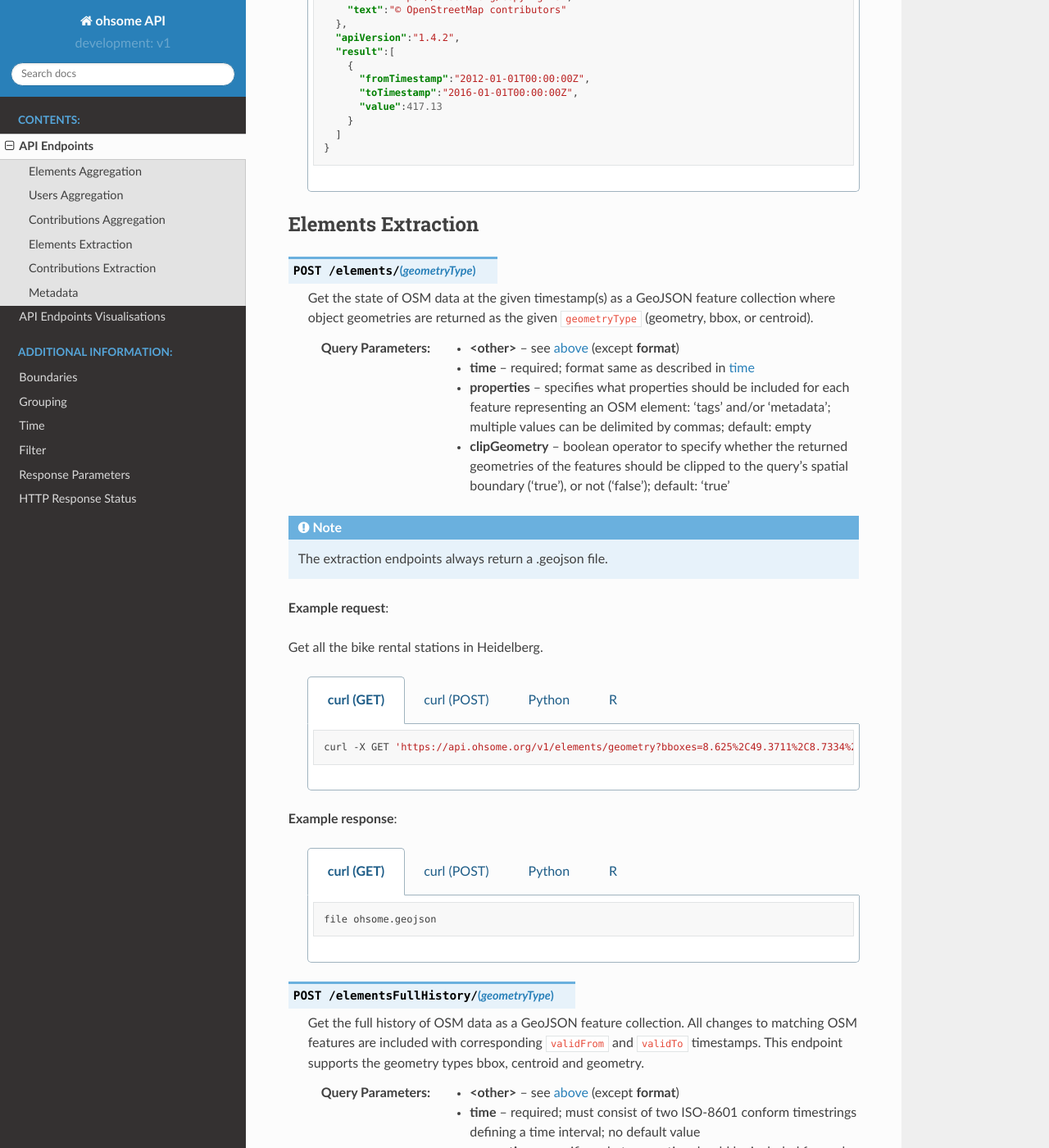
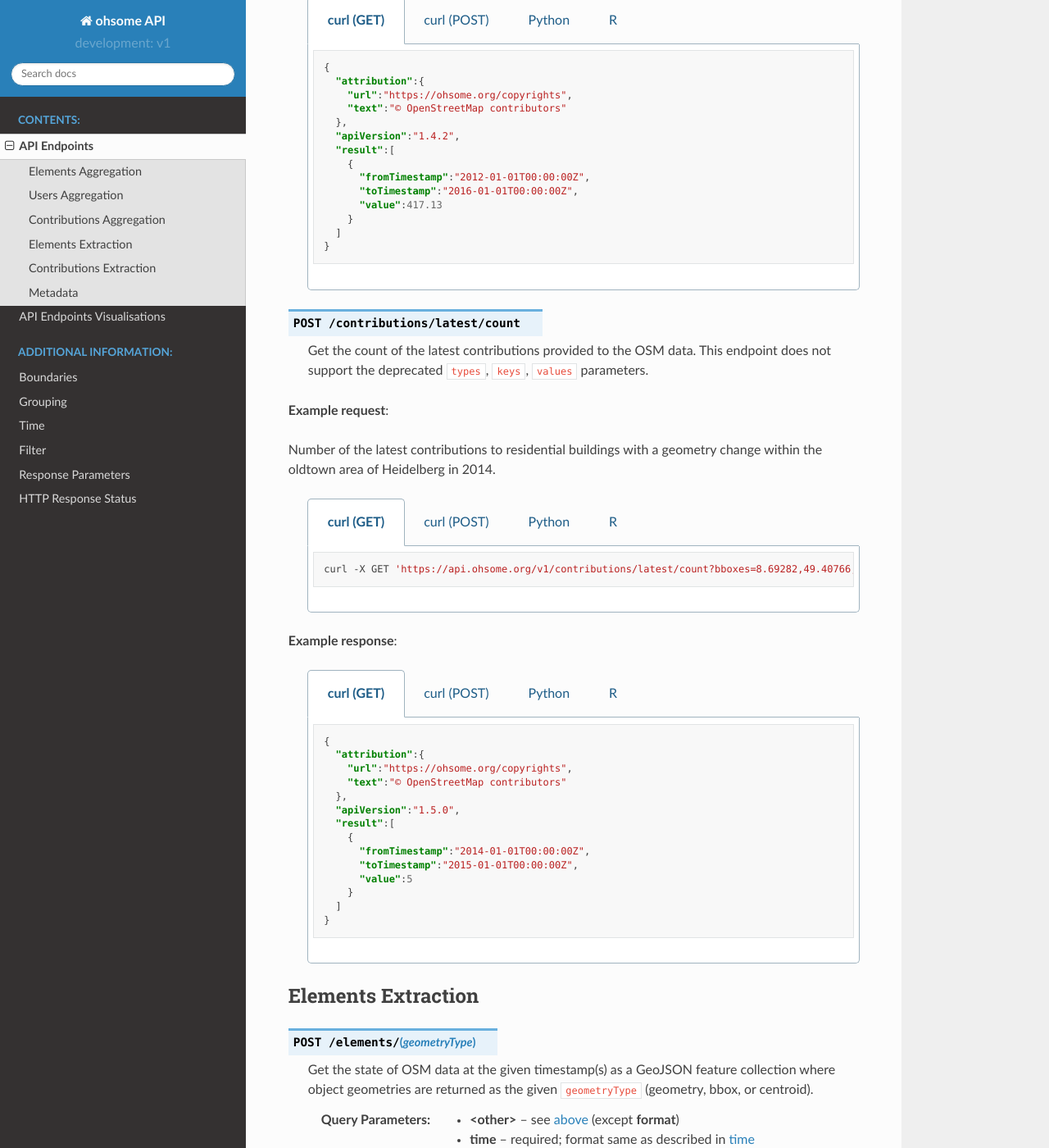
Before and after one commit to GIScience/ohsome-api, a Sphinx documentation site: the page built from docs/endpoints.rst, in a window 1280 px wide and 1400 px high, scrolled down 10335 px. Shown: the whole window at 82% size. Built offline with Sphinx 7.4.7 and the Read the Docs theme 2.0.0, drawn with Linux system fonts in a browser that asks for light colours; some of the changed text lies outside the part shown.

Commit message:
docs: add /contribution/latest/count

```diff
--- a/docs/endpoints.rst
+++ b/docs/endpoints.rst
@@ -1011,8 +1011,10 @@
 
     * /count
     * /count/density
+    * /latest/count
 
    :query <other>: see above_
+   :query contributionType: filters contributions by contribution type: 'creation', 'deletion', 'tagChange', 'geometryChange' or 'otherChanges'; 'otherChanges' filters contributions by changes that don't involve the geometry or tags; default: empty;
 
 .. note:: The /contributions/count endpoint is a new feature that is in the experimental status, meaning it is still under internal evaluation and might be subject to changes in the upcoming minor or patch releases.
 
@@ -1148,7 +1150,6 @@
         r <- POST("https://api.ohsome.org/v1/contributions/count/density", encode = "form", body = list(bboxes = "8.69282,49.40766,8.71673,49.4133", time = "2012-01-01,2016-01-01", filter = "shop=* and type:node"))
         r
 
-
 **Example response**:
 
   .. tabs::
@@ -1218,6 +1219,111 @@
 	      "fromTimestamp":"2012-01-01T00:00:00Z",
 	      "toTimestamp":"2016-01-01T00:00:00Z",
 	      "value":417.13
+	    }
+	  ]
+	}
+
+.. http:post :: /contributions/latest/count
+
+   Get the count of the latest contributions provided to the OSM data. This endpoint does not support the deprecated ``types``, ``keys``, ``values`` parameters.
+
+**Example request**:
+
+Number of the latest contributions to residential buildings with a geometry change within the oldtown area of Heidelberg in 2014.
+
+  .. tabs::
+
+    .. code-tab:: bash curl (GET)
+
+       curl -X GET 'https://api.ohsome.org/v1/contributions/latest/count?bboxes=8.69282,49.40766,8.71673,49.4133&contributionType=geometryChange&filter=building=residential&time=2014-01-01/2015-01-01'
+
+    .. code-tab:: bash curl (POST)
+
+       curl -X POST 'https://api.ohsome.org/v1/contributions/latest/count' --data-urlencode 'bboxes=8.69282,49.40766,8.71673,49.4133' --data-urlenconde 'contributionType=geometryChange' --data-urlencode 'filter=building=residential' --data-urlencode 'time=2014-01-01,2015-01-01'
+
+    .. code-tab:: python Python
+
+        import requests
+        URL = 'https://api.ohsome.org/v1/contributions/latest/count'
+        data = {"bboxes": "8.69282,49.40766,8.71673,49.4133", "contributionType": "geometryChange", "filter": "building=residential", "time": "2014-01-01,2015-01-01"}
+        response = requests.post(URL, data=data)
+        print(response.json())
+
+    .. code-tab:: r R
+
+        library(httr)
+        r <- POST("https://api.ohsome.org/v1/contributions/latest/count", encode = "form", body = list(bboxes = "8.69282,49.40766,8.71673,49.4133", contributionType= "geometryChange", filter = "building=residential", time = "2014-01-01,2015-01-01"))
+        r
+
+**Example response**:
+
+  .. tabs::
+
+   .. code-tab:: json curl (GET)
+
+	{
+	  "attribution":{
+	    "url":"https://ohsome.org/copyrights",
+	    "text":"© OpenStreetMap contributors"
+	  },
+	  "apiVersion":"1.5.0",
+	  "result":[
+	    {
+	      "fromTimestamp":"2014-01-01T00:00:00Z",
+	      "toTimestamp":"2015-01-01T00:00:00Z",
+	      "value":5
+	    }
+	  ]
+	}
+
+   .. code-tab:: json curl (POST)
+
+	{
+	  "attribution":{
+	    "url":"https://ohsome.org/copyrights",
+	    "text":"© OpenStreetMap contributors"
+	  },
+	  "apiVersion":"1.5.0",
+	  "result":[
+	    {
+	      "fromTimestamp":"2014-01-01T00:00:00Z",
+	      "toTimestamp":"2015-01-01T00:00:00Z",
+	      "value":5
+	    }
+	  ]
+	}
+
+
+   .. code-tab:: json Python
+
+	{
+	  "attribution":{
+	    "url":"https://ohsome.org/copyrights",
+	    "text":"© OpenStreetMap contributors"
+	  },
+	  "apiVersion":"1.5.0",
+	  "result":[
+	    {
+	      "fromTimestamp":"2014-01-01T00:00:00Z",
+	      "toTimestamp":"2015-01-01T00:00:00Z",
+	      "value":5
+	    }
+	  ]
+	}
+
+   .. code-tab:: json R
+
+	{
+	  "attribution":{
+	    "url":"https://ohsome.org/copyrights",
+	    "text":"© OpenStreetMap contributors"
+	  },
+	  "apiVersion":"1.5.0",
+	  "result":[
+	    {
+	      "fromTimestamp":"2014-01-01T00:00:00Z",
+	      "toTimestamp":"2015-01-01T00:00:00Z",
+	      "value":5
 	    }
 	  ]
 	}
```
Also changed, not shown: docs/_static/ohsome-api-tree.svg, 1 other file.
